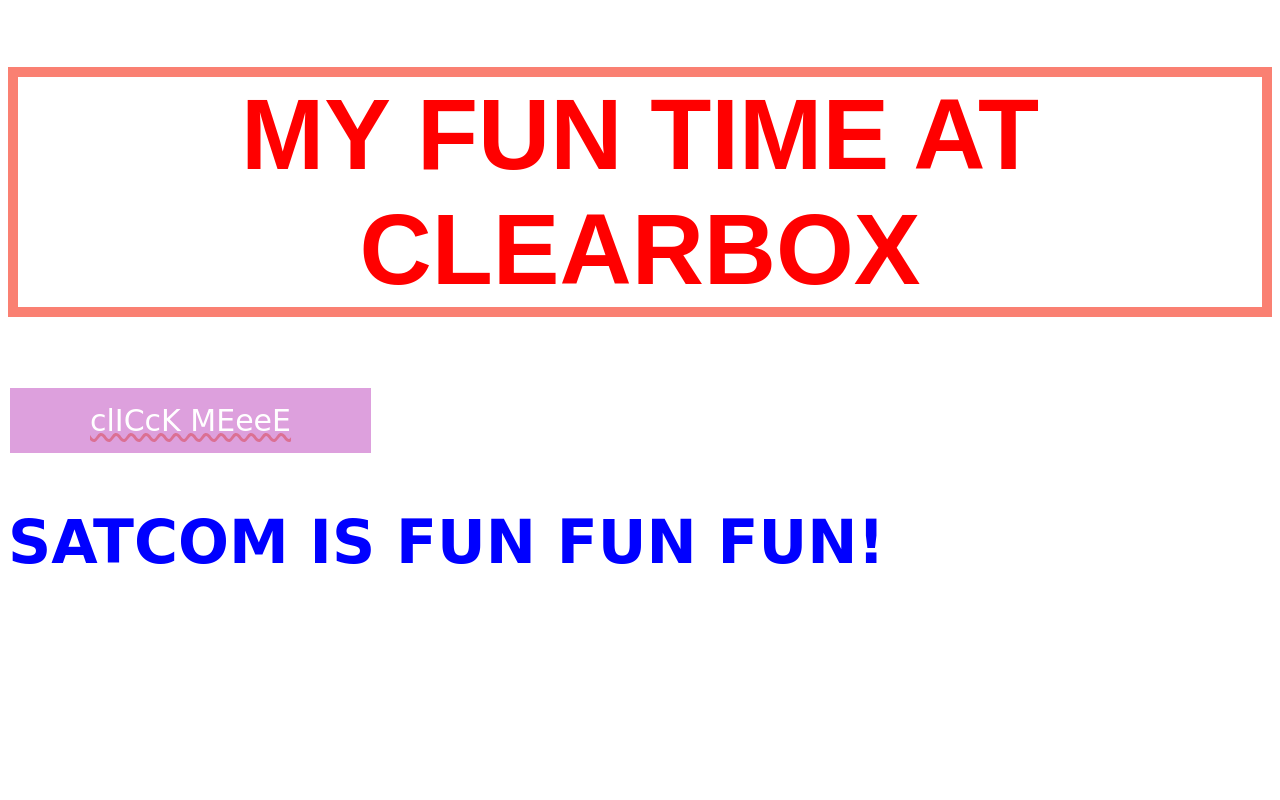
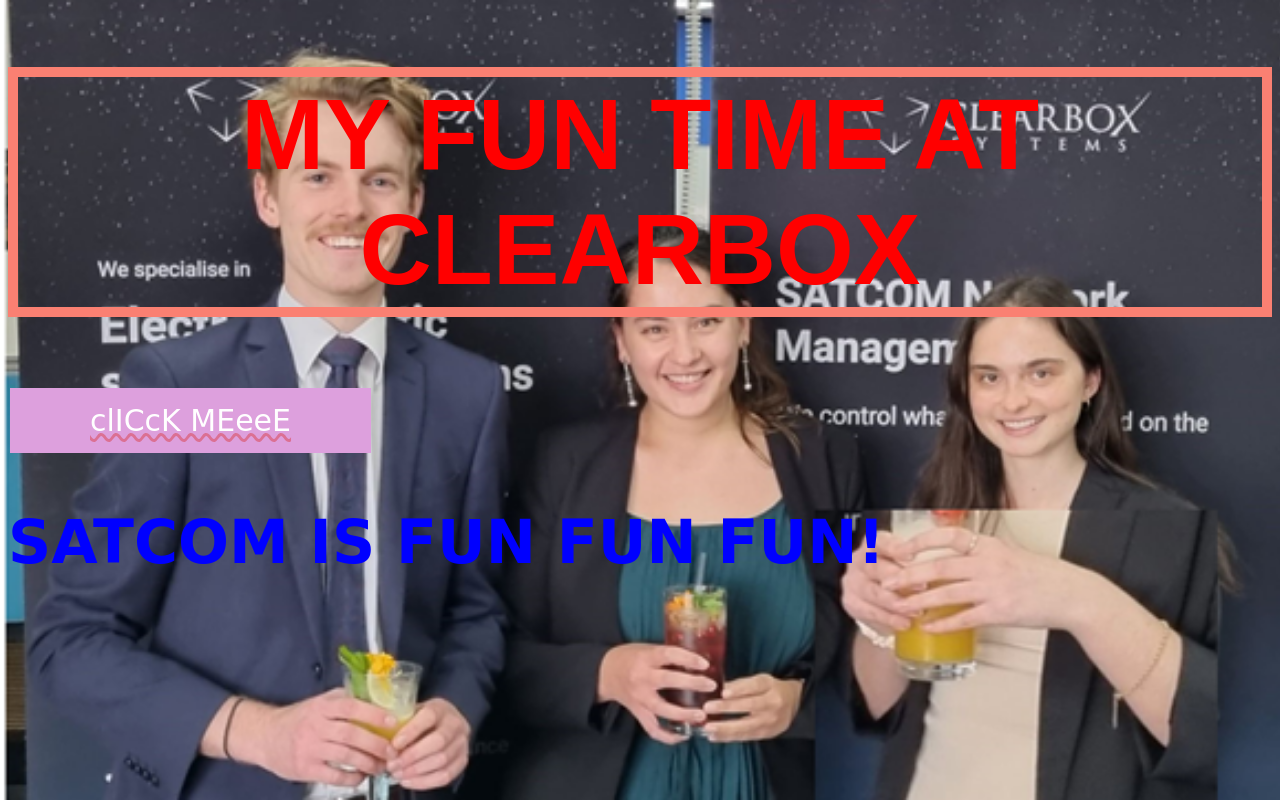
Before and after one commit to angusclearbox/angusclearbox.github.io, a plain HTML site: page index.html in a window 1280 px wide. Drawn offline with Linux system fonts and the light colour scheme.

Commit message:
Update index.html

```diff
--- a/index.html
+++ b/index.html
@@ -4,11 +4,11 @@
 <head>
     <style>
         body {
-            background-image: url('pic.png');
+            background-image: url('includes/pic.png');
             background-repeat: no-repeat;
             background-attachment: fixed;
             background-size: cover;
-            cursor: url('bean.png'),crosshair;
+            cursor: url('includes/bean.png'),crosshair;
         }
         h1 {
             border: 10px solid salmon;
```
